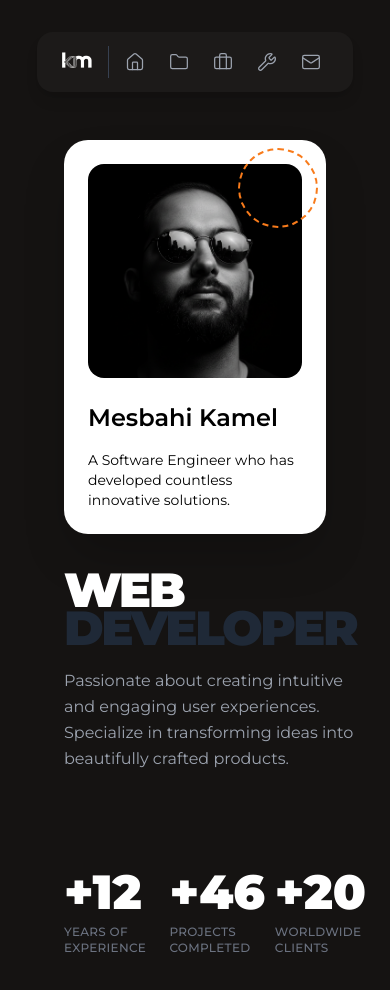
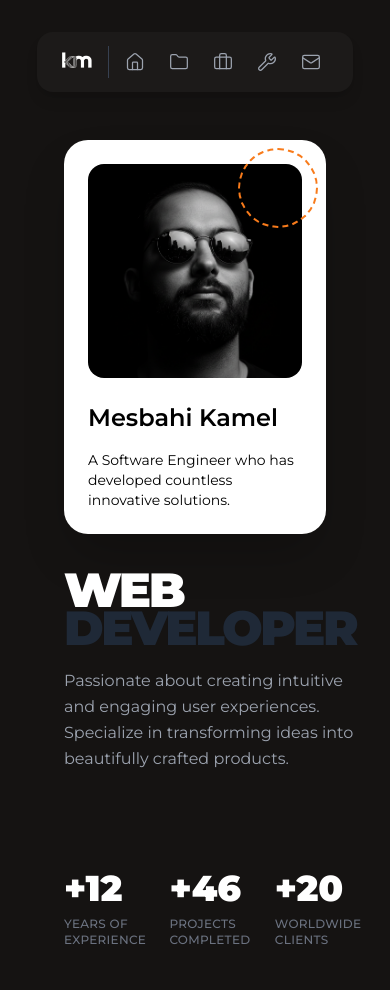
Before and after one commit to KamelMesbahi13/portfolio, a React (Vite) app: page / in a window 390 px wide. Shown: the top 990 px of the page. Before the commit the page ends 956 px from the top, so only its background shows below. Built offline with nearby package versions, Linux system fonts and the light colour scheme.

Commit message:
adding sections to the home page

```diff
--- a/src/Components/Home/HeroFirstContent/HeroFirstContent.jsx
+++ b/src/Components/Home/HeroFirstContent/HeroFirstContent.jsx
@@ -23,7 +23,7 @@ const HeroFirstContent = () => {
       {/* Stats Section */}
       <div className="grid grid-cols-3 gap-6 pt-12 lg:gap-12">
         <div>
-          <div className="mb-2 text-5xl font-black text-white lg:text-7xl">
+          <div className="mb-2 text-4xl font-black text-white md:text-5xl lg:text-7xl">
             +12
           </div>
           <div className="text-xs font-medium tracking-wide text-gray-500 uppercase lg:text-sm">
@@ -33,7 +33,7 @@ const HeroFirstContent = () => {
           </div>
         </div>
         <div>
-          <div className="mb-2 text-5xl font-black text-white lg:text-7xl">
+          <div className="mb-2 text-4xl font-black text-white md:text-5xl lg:text-7xl">
             +46
           </div>
           <div className="text-xs font-medium tracking-wide text-gray-500 uppercase lg:text-sm">
@@ -43,7 +43,7 @@ const HeroFirstContent = () => {
           </div>
         </div>
         <div>
-          <div className="mb-2 text-5xl font-black text-white lg:text-7xl">
+          <div className="mb-2 text-4xl font-black text-white md:text-5xl lg:text-7xl">
             +20
           </div>
           <div className="text-xs font-medium tracking-wide text-gray-500 uppercase lg:text-sm">
--- a/src/index.css
+++ b/src/index.css
@@ -25,7 +25,7 @@
 
 body {
   font-family: "Montserrat", sans-serif;
-  /* height: 1000vh; */
+  height: 1000vh;
   background-color: #151312;
   color: white;
 }
```
